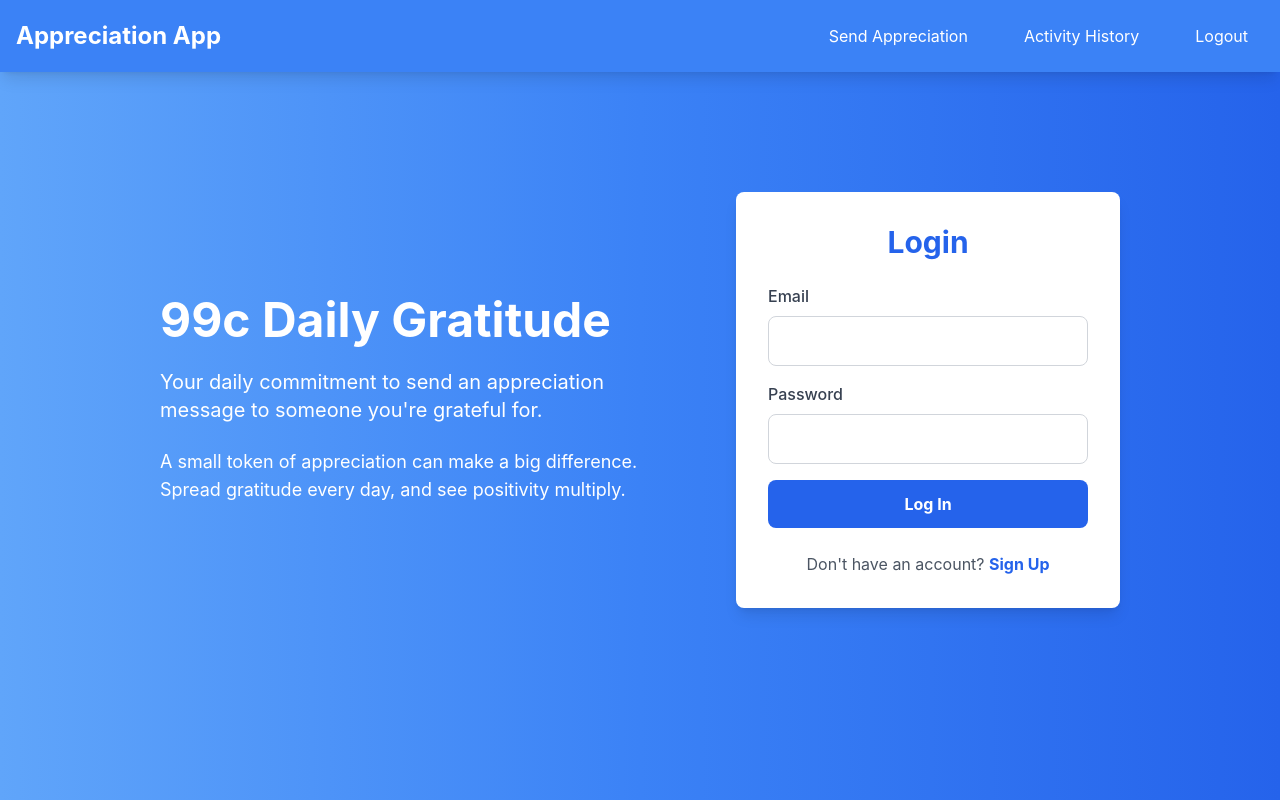
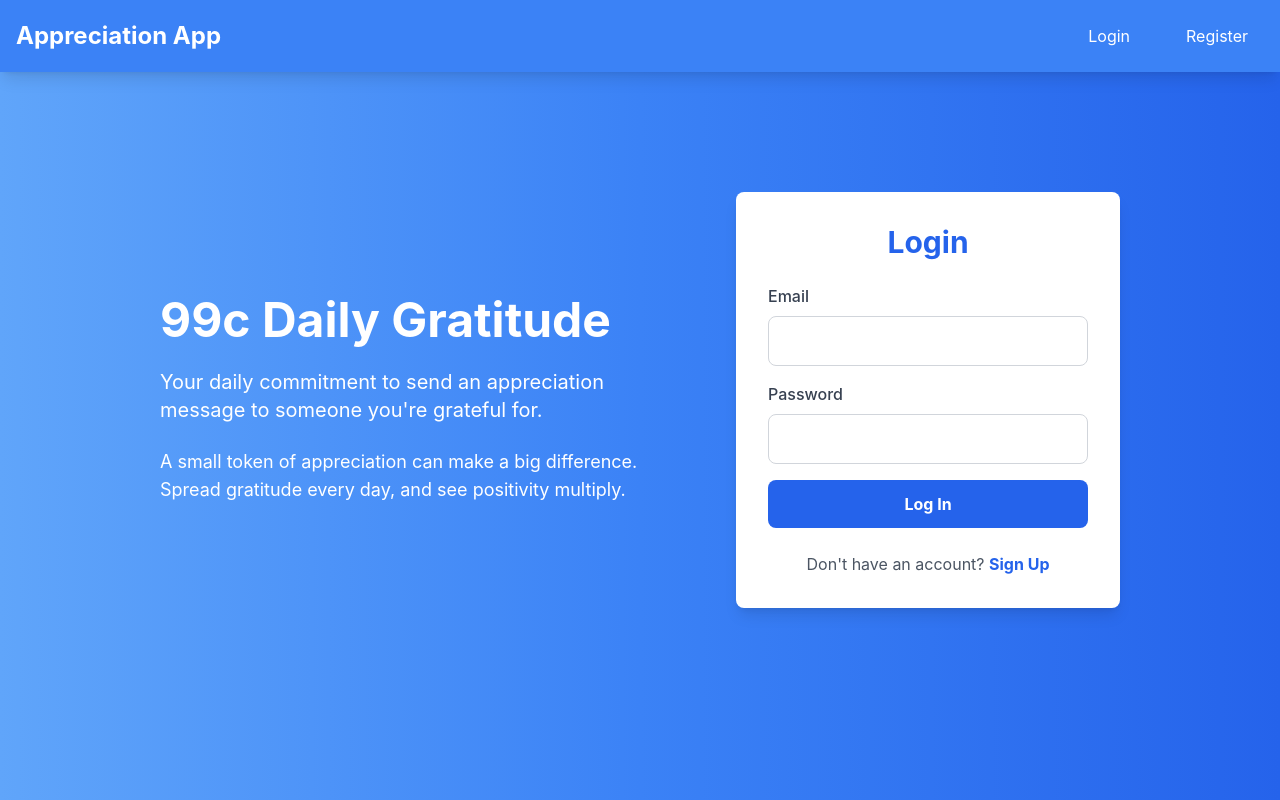
Before and after one commit to chloeyaoo/99cents, a React (Create React App) app: page /login in a window 1280 px wide. Built offline with nearby package versions, Linux system fonts and the light colour scheme.

Commit message:
Fixed navbar authentication issue.

```diff
--- a/src/components/Login.js
+++ b/src/components/Login.js
@@ -2,7 +2,7 @@ import { useState } from 'react';
 import axios from 'axios';
 import { useNavigate } from 'react-router-dom';
 
-function Login({ onLogin }) {
+function Login() {
   const [email, setEmail] = useState('');
   const [password, setPassword] = useState('');
   const [error, setError] = useState(null);
@@ -10,18 +10,27 @@ function Login({ onLogin }) {
 
   const handleLogin = async (e) => {
     e.preventDefault();
+    setError(null); // Clear any existing error state
+
     try {
       const response = await axios.post('http://localhost:5001/api/login', {
         email,
         password,
       });
 
-      // Store both the token and userId in localStorage
-      localStorage.setItem('token', response.data.token);
-      localStorage.setItem('userId', response.data.userId); // Save the userId
+      if (response.data.token && response.data.userId) {
+        // Store both the token and userId in localStorage
+        localStorage.setItem('token', response.data.token);
+        localStorage.setItem('userId', response.data.userId);
 
-      onLogin();
-      navigate('/history');
+        // Navigate to the activity history page after successful login
+        navigate('/history');
+
+        // Reload the page to ensure the Navbar state is refreshed
+        window.location.reload();
+      } else {
+        setError('Login failed. Please try again.');
+      }
     } catch (err) {
       setError('Invalid credentials. Please try again.');
     }
--- a/src/components/NavBar.js
+++ b/src/components/NavBar.js
@@ -1,19 +1,28 @@
-import { useState } from 'react';
-import { Link } from 'react-router-dom';
+import { useState, useEffect } from 'react';
+import { Link, useNavigate } from 'react-router-dom';
 import { FaBars, FaTimes } from 'react-icons/fa';
 
 function Navbar() {
   const [isOpen, setIsOpen] = useState(false);
+  const [isAuthenticated, setIsAuthenticated] = useState(false);
+  const navigate = useNavigate();
+
+  useEffect(() => {
+    // Check if there is a token in localStorage to determine authentication status
+    const token = localStorage.getItem('token');
+    setIsAuthenticated(!!token);
+  }, []);
 
   const toggleNavbar = () => {
     setIsOpen(!isOpen);
   };
 
   const handleLogout = () => {
-    // Clear the localStorage to logout
+    // Clear the token and userId from localStorage
     localStorage.removeItem('token');
     localStorage.removeItem('userId');
-    window.location.href = '/login';
+    setIsAuthenticated(false);
+    navigate('/login');
   };
 
   return (
@@ -29,6 +38,8 @@ function Navbar() {
 
         {/* Navbar Links */}
         <ul className={`lg:flex lg:items-center space-x-6 absolute lg:relative top-16 lg:top-auto right-0 lg:right-auto w-full lg:w-auto bg-blue-500 lg:bg-transparent p-4 lg:p-0 transition-all duration-300 ease-in-out ${isOpen ? 'block' : 'hidden'}`}>
+          {isAuthenticated ? (
+            <>
               <li className="my-4 lg:my-0">
                 <Link to="/send" className="nav-link">Send Appreciation</Link>
               </li>
@@ -44,6 +55,17 @@ function Navbar() {
               <li className="my-4 lg:my-0">
                 <button onClick={handleLogout} className="nav-link">Logout</button>
               </li>
+            </>
+          ) : (
+            <>
+              <li className="my-4 lg:my-0">
+                <Link to="/login" className="nav-link">Login</Link>
+              </li>
+              <li className="my-4 lg:my-0">
+                <Link to="/register" className="nav-link">Register</Link>
+              </li>
+            </>
+          )}
         </ul>
       </div>
     </nav>
--- a/src/index.css
+++ b/src/index.css
@@ -29,8 +29,3 @@ code {
   transform: scale(1.1);
   border-radius: 8px;
 }
-
-/* Utility classes for smooth transitions */
-.navbar-transition {
-  transition: all 0.3s ease-in-out;
-}
```
Lines whose indentation alone changed are shown as unchanged.
